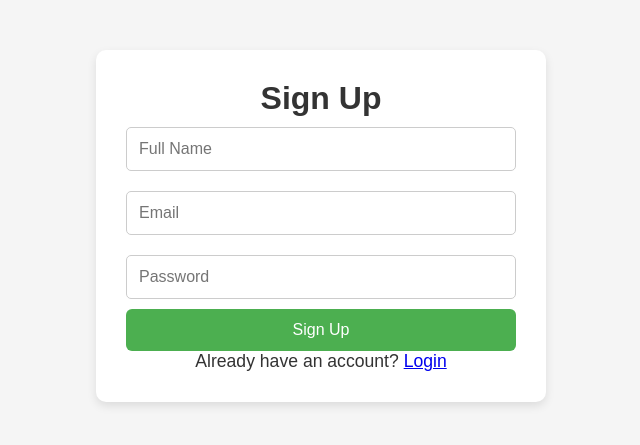
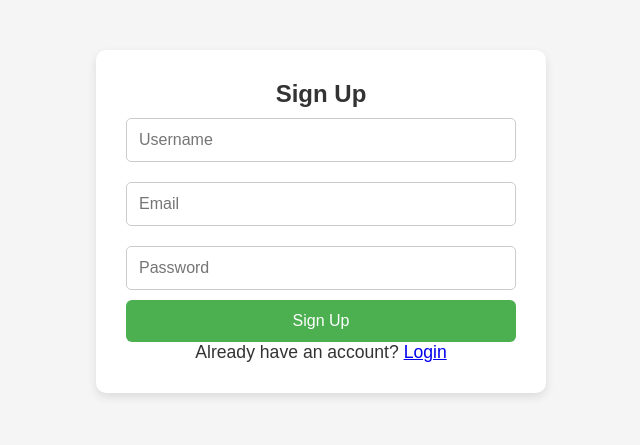
Before and after one commit to Kavish-Nag/NDIVIA, a Flask app: template app/templates/signup.html in a window 1280 px wide. Shown: the top 445 px of the page, without its empty margins (319-959 px from the left). Run offline with Flask 3, Linux system fonts and the light colour scheme; the template is opened without the code that fills it, so the values that code supplies are empty.

Commit message:
Update signup.html

```diff
--- a/app/templates/signup.html
+++ b/app/templates/signup.html
@@ -3,27 +3,32 @@
 <head>
     <meta charset="UTF-8">
     <meta name="viewport" content="width=device-width, initial-scale=1.0">
-    <title>Sign Up</title>
-   <link rel="stylesheet" href="{{ url_for('static', filename='style.css') }}">
+    <title>Sign Up | Ndivia</title>
+    <link rel="stylesheet" href="{{ url_for('static', filename='style.css') }}">
 </head>
 <body>
     <div class="container">
-        <div class="form-box">
-            <h1>Sign Up</h1>
-            <form action="login.html">
-                <div class="input-field">
-                    <input type="text" placeholder="Full Name" required>
-                </div>
-                <div class="input-field">
-                    <input type="email" placeholder="Email" required>
-                </div>
-                <div class="input-field">
-                    <input type="password" placeholder="Password" required>
-                </div>
-                <button type="submit" class="btn">Sign Up</button>
-                <p>Already have an account? <a href="/">Login</a></p>
-            </form>
-        </div>
+        <h2>Sign Up</h2>
+        <input type="text" placeholder="Username" id="newUsername">
+        <input type="email" placeholder="Email" id="newEmail">
+        <input type="password" placeholder="Password" id="newPassword">
+        <button onclick="signup()">Sign Up</button>
+        <p>Already have an account? <a href="login.html">Login</a></p>
     </div>
+
+    <script>
+        function signup() {
+            let username = document.getElementById("newUsername").value;
+            let email = document.getElementById("newEmail").value;
+            let password = document.getElementById("newPassword").value;
+
+            localStorage.setItem("username", username);
+            localStorage.setItem("email", email);
+            localStorage.setItem("password", password);
+
+            alert("Sign Up Successful! Please Login.");
+            window.location.href = "login.html";
+        }
+    </script>
 </body>
 </html>
```
